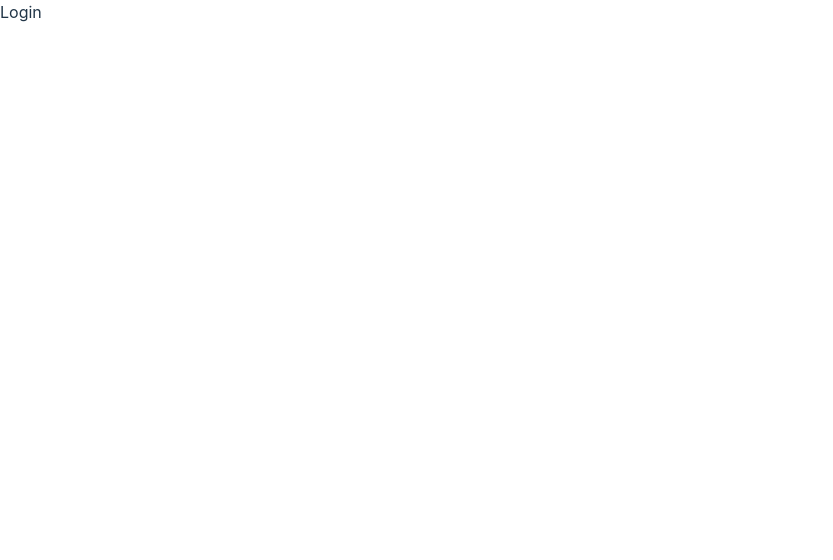
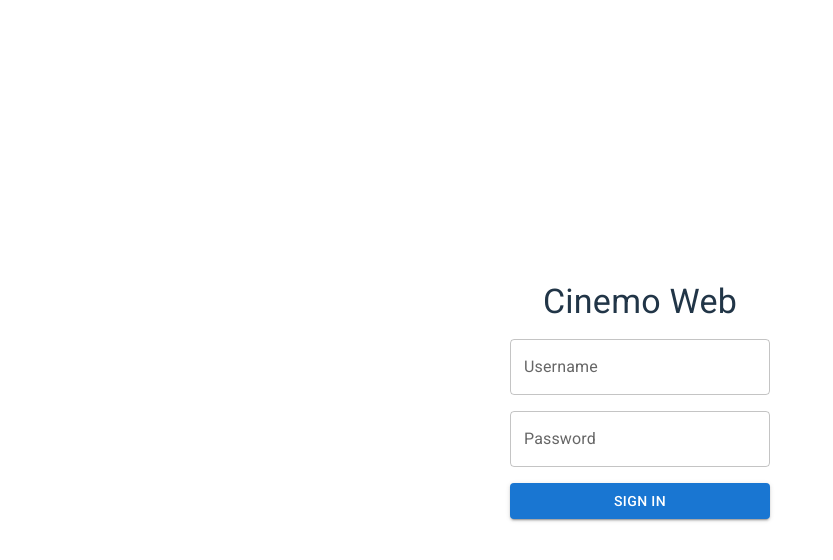
Before and after one commit to PurinatG-01/purinat-cinemo-web, a React (Vite) app: page / in a window 1280 px wide. Shown: the top 560 px of the page, without its empty margins (0-833 px from the left). Built offline with nearby package versions, Linux system fonts and the light colour scheme.

Commit message:
feat: install material UI and add base Login form

```diff
--- a/index.html
+++ b/index.html
@@ -4,7 +4,11 @@
     <meta charset="UTF-8" />
     <link rel="icon" type="image/svg+xml" href="/vite.svg" />
     <meta name="viewport" content="width=device-width, initial-scale=1.0" />
-    <title>Vite + React + TS</title>
+    <title>Cinemo web</title>
+    <link
+      rel="stylesheet"
+      href="https://fonts.googleapis.com/css?family=Roboto:300,400,500,700&display=swap"
+    />
   </head>
   <body>
     <div id="root"></div>
--- /dev/null
+++ b/src/config/mock.ts
@@ -0,0 +1,12 @@
+export const loginJwtList = [
+  {
+    username: "cinemo@1",
+    token:
+      "eyJhbGciOiJIUzI1NiIsInR5cCI6IkpXVCJ9.eyJ1c2VybmFtZSI6ImNpbmVtb0AxIiwidXNlcl9pZCI6MX0.2B8wVnFdqNhaz8iwV-XGsCOvW-m3P9YUes-lEGaH71s",
+  },
+  {
+    username: "cinemo@2",
+    token:
+      "eyJhbGciOiJIUzI1NiIsInR5cCI6IkpXVCJ9.eyJ1c2VybmFtZSI6ImNpbmVtb0AyIiwidXNlcl9pZCI6Mn0.U6jtS2j6X3kLo7WsLu9BirQ0SMae-IdzEDHQ0rdzkLY",
+  },
+]
--- /dev/null
+++ b/src/hooks/useLogin.ts
@@ -0,0 +1,29 @@
+import { useState } from "react"
+import { loginJwtList } from "../config/mock"
+const queryLogin = async (username: string, password: string) => {
+  // Mocking for an actual API call
+  const result = loginJwtList.find((item) => item.username === username)
+  if (result) {
+    return Promise.resolve(result.token)
+  } else {
+    return Promise.reject(new Error("Login failed"))
+  }
+}
+export default function useLogin() {
+  const [isLoading, setIsLoading] = useState<boolean>(false)
+
+  const login = async (username: string, password: string) => {
+    setIsLoading(true)
+    try {
+      const token = await queryLogin(username, password)
+
+      return Promise.resolve({ token })
+    } catch (error) {
+      console.error(error)
+      return Promise.reject(error)
+    } finally {
+      setIsLoading(false)
+    }
+  }
+  return { login, isLoading }
+}
--- a/src/index.css
+++ b/src/index.css
@@ -2,10 +2,6 @@
   font-family: Inter, system-ui, Avenir, Helvetica, Arial, sans-serif;
   line-height: 1.5;
   font-weight: 400;
-
-  color-scheme: light dark;
-  color: rgba(255, 255, 255, 0.87);
-  background-color: #242424;
 
   font-synthesis: none;
   text-rendering: optimizeLegibility;
--- a/src/routes/Login.tsx
+++ b/src/routes/Login.tsx
@@ -1,7 +1,100 @@
-import React from 'react'
+import React, { useState } from "react"
+import Button from "@mui/material/Button"
+import Typography from "@mui/material/Typography"
+import TextField from "@mui/material/TextField"
+import useLogin from "../hooks/useLogin"
+import Alert from "@mui/material/Alert"
+import styled from "styled-components"
+import { useNavigate } from "react-router-dom";
 
+const LoginPageContainer = styled.div`
+  display: flex;
+  justify-content: center;
+  align-items: center;
+  width: 100%;
+  min-height: 100vh;
+`
+
+const Form = styled.form`
+  display: flex;
+  flex-direction: column;
+  gap: 16px;
+  min-width: 260px;
+`
+
+const PageTitle = styled(Typography)`
+  text-align: center;
+`
+const SubmitButton = styled(Button)`
+  ${({ disabled }) =>
+    disabled &&
+    `
+        opacity: 0.5;
+        pointer-events: none;
+    `}
+`
 export default function Login() {
+    const navigate = useNavigate();
+    const { login, isLoading: isLoginLoading } = useLogin()
+    const [username, setUsername] = useState<string>("")
+  const [password, setPassword] = useState<string>("")
+  const [error, setError] = useState<string>("")
+
+  const onInputChange = (type: string, value: string) => {
+    setError("")
+    switch (type) {
+      case "username":
+        setUsername(value)
+        break
+      case "password":
+        setPassword(value)
+        break
+    }
+  }
+
+  const onSubmit = (e: React.FormEvent<HTMLFormElement>) => {
+    e.preventDefault()
+    if (!!username && !!password) {
+      login(username, password)
+        .then((data) => {
+          // TODO: store to redux and navigate to dashboard
+          console.log("> data :", data)
+          navigate("/dashboard");
+        })
+        .catch((error: Error) => {
+          setError(error.message)
+        })
+    }
+  }
+
   return (
-    <div>Login</div>
+    <LoginPageContainer>
+      <Form onSubmit={onSubmit}>
+        <PageTitle variant="h4">Cinemo Web</PageTitle>
+        <TextField
+          id="outlined-basic"
+          onChange={(e) => {
+            onInputChange("username", e.target.value)
+          }}
+          label="Username"
+          variant="outlined"
+          value={username}
+        />
+        <TextField
+          id="outlined-basic"
+          type="password"
+          label="Password"
+          variant="outlined"
+          value={password}
+          onChange={(e) => {
+            onInputChange("password", e.target.value)
+          }}
+        />
+        <SubmitButton variant="contained" type="submit"  disabled={isLoginLoading}>
+          Sign in
+        </SubmitButton>
+        {!!error && <Alert severity="error">{error}</Alert>}
+      </Form>
+    </LoginPageContainer>
   )
 }
```
Also changed, not shown: package.json (+8 -1 lines), 1 other file (tests, documents, lock files or other folders).
